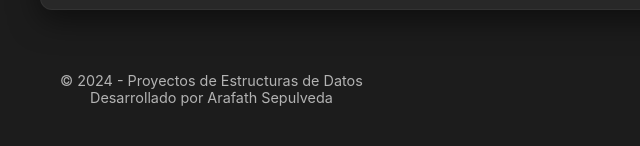
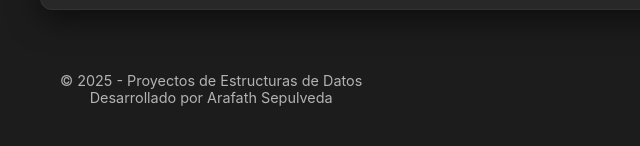
Before and after one commit to Karataso/ProyectoEstructuraDeDatos, a plain HTML site: page index.html in a window 1280 px wide. Shown: the part 2021-2167 px from the top of the page, 0-640 px from the left. Drawn offline with Linux system fonts and the light colour scheme.

Commit message:
parshe2
cambie un fokin numerito nomas

```diff
--- a/index.html
+++ b/index.html
@@ -567,7 +567,7 @@
     <footer>
         <div class="footer-content">
             <div class="author-info">
-                <p>© 2024 - Proyectos de Estructuras de Datos</p>
+                <p>© 2025 - Proyectos de Estructuras de Datos</p>
                 <p>Desarrollado por Arafath Sepulveda</p>
             </div>
             <div class="footer-buttons">
```
